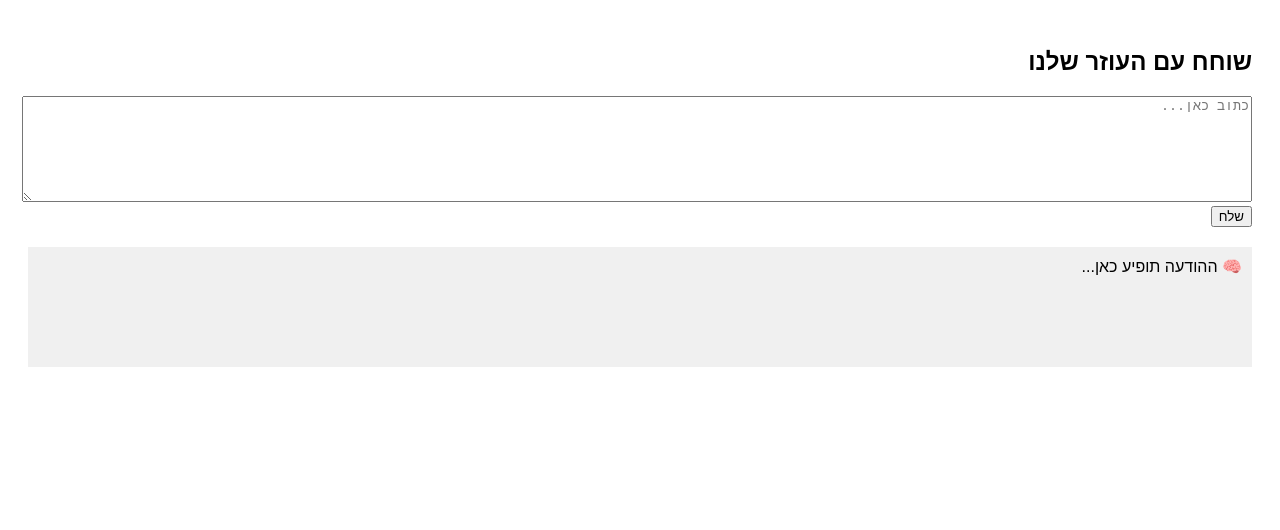
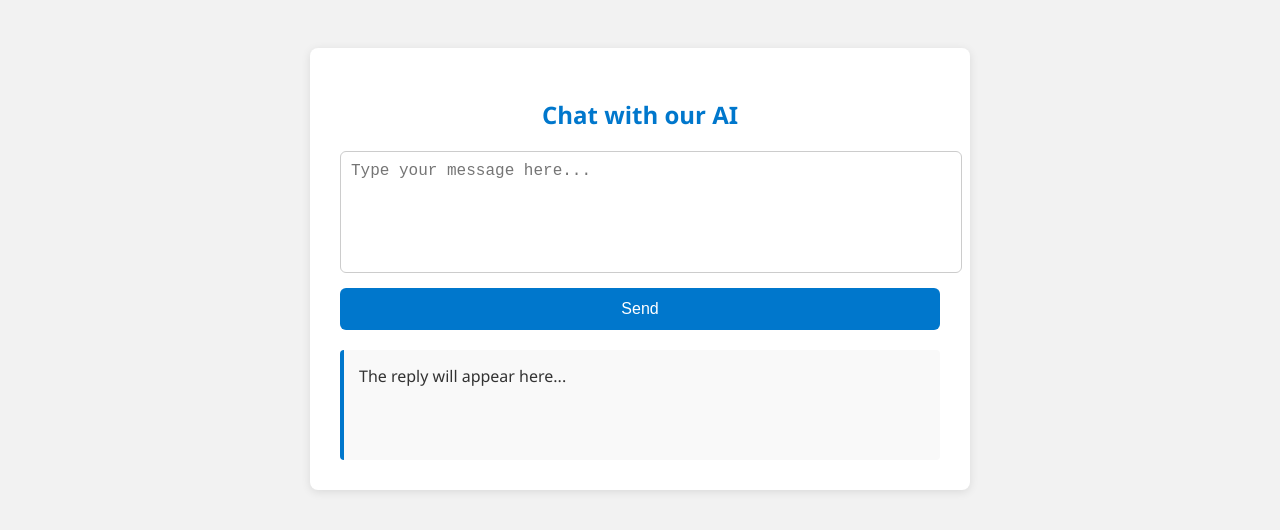
Before and after one commit to roeyDM/chatgpt-roey, a website: page public/chat.html in a window 1280 px wide. Drawn offline with Linux system fonts and the light colour scheme.

Commit message:
Update chat.html

```diff
--- a/public/chat.html
+++ b/public/chat.html
@@ -1,25 +1,81 @@
 <!DOCTYPE html>
-<html lang="he" dir="rtl">
+<html lang="en">
 <head>
   <meta charset="UTF-8">
-  <title>צ'אט GPT</title>
+  <title>Smart AI Chat</title>
   <style>
-    body { font-family: Arial; padding: 20px; direction: rtl; }
-    textarea { width: 100%; height: 100px; }
-    #response { margin-top: 20px; background: #f0f0f0; padding: 10px; min-height: 100px; }
+    body {
+      font-family: 'Segoe UI', Tahoma, Geneva, Verdana, sans-serif;
+      background: #f2f2f2;
+      padding: 40px;
+      color: #333;
+    }
+    .chat-container {
+      max-width: 600px;
+      margin: auto;
+      background: white;
+      border-radius: 8px;
+      box-shadow: 0 2px 10px rgba(0,0,0,0.1);
+      padding: 30px;
+    }
+    h2 {
+      text-align: center;
+      margin-bottom: 20px;
+      color: #0077cc;
+    }
+    textarea {
+      width: 100%;
+      height: 100px;
+      padding: 10px;
+      border-radius: 6px;
+      border: 1px solid #ccc;
+      resize: none;
+      font-size: 16px;
+    }
+    button {
+      margin-top: 10px;
+      width: 100%;
+      padding: 12px;
+      background-color: #0077cc;
+      color: white;
+      font-size: 16px;
+      border: none;
+      border-radius: 6px;
+      cursor: pointer;
+    }
+    button:hover {
+      background-color: #005fa3;
+    }
+    .response-box {
+      margin-top: 20px;
+      background: #f9f9f9;
+      border-left: 4px solid #0077cc;
+      padding: 15px;
+      min-height: 80px;
+      white-space: pre-wrap;
+      border-radius: 4px;
+    }
   </style>
 </head>
 <body>
-  <h2>שוחח עם העוזר שלנו</h2>
-  <textarea id="input" placeholder="כתוב כאן..."></textarea><br>
-  <button onclick="sendMessage()">שלח</button>
-  <div id="response">🧠 ההודעה תופיע כאן...</div>
+  <div class="chat-container">
+    <h2>Chat with our AI</h2>
+    <textarea id="input" placeholder="Type your message here..."></textarea>
+    <button onclick="sendMessage()">Send</button>
+    <div id="response" class="response-box">The reply will appear here...</div>
+  </div>
 
   <script>
     async function sendMessage() {
-      const input = document.getElementById("input").value;
+      const input = document.getElementById("input").value.trim();
       const responseDiv = document.getElementById("response");
-      responseDiv.innerText = "⏳ חושב רגע...";
+
+      if (!input) {
+        responseDiv.innerText = "⚠️ Please enter a message.";
+        return;
+      }
+
+      responseDiv.innerText = "⏳ Thinking...";
 
       try {
         const res = await fetch("/chat", {
@@ -27,10 +83,19 @@
           headers: { "Content-Type": "application/json" },
           body: JSON.stringify({ message: input })
         });
+
         const data = await res.json();
-        responseDiv.innerText = data.reply || "❌ לא התקבלה תשובה מהשרת.";
+
+        if (data.reply) {
+          responseDiv.innerText = data.reply;
+        } else if (data.error) {
+          responseDiv.innerText = "⚠️ Server error: " + data.error;
+        } else {
+          responseDiv.innerText = "❌ No response received from server.";
+        }
+
       } catch (e) {
-        responseDiv.innerText = "⚠️ שגיאה בשליחת הבקשה.";
+        responseDiv.innerText = "🚫 Network error: " + e.message;
       }
     }
   </script>
```
